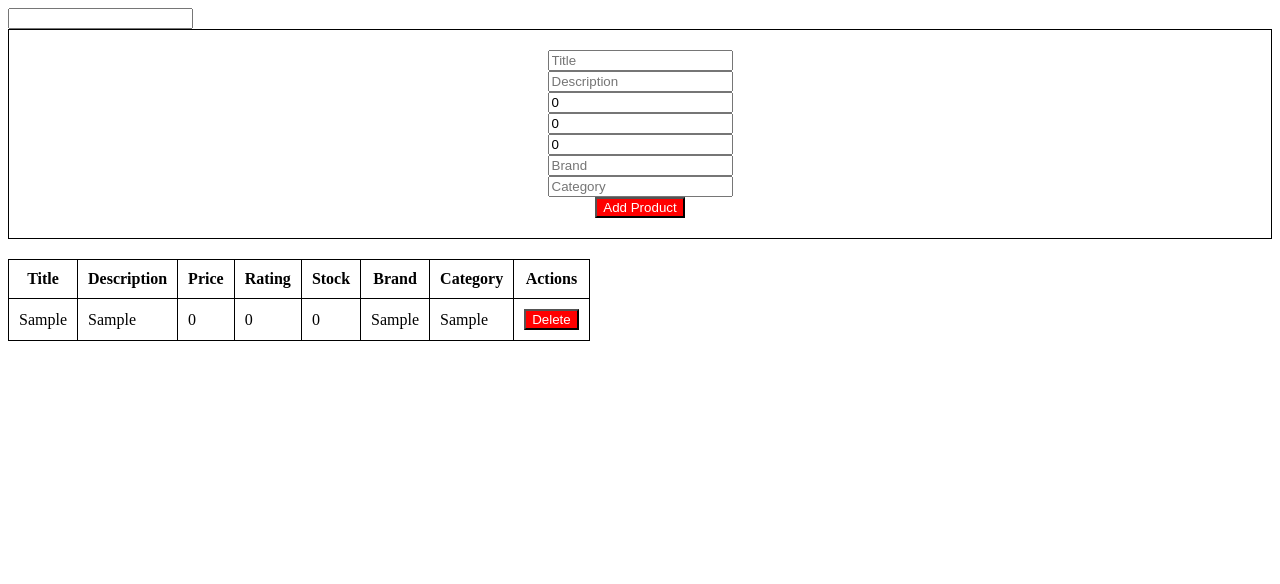
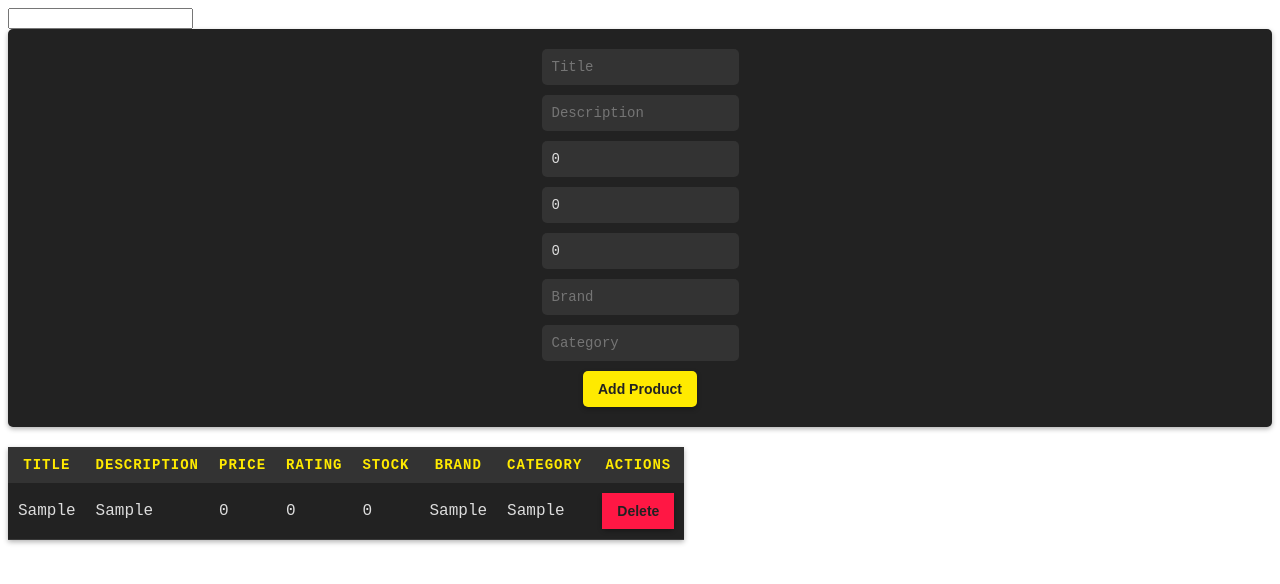
Before and after one commit to ESPP-ZDT/stlr_try_1, a React (Create React App) app: page / in a window 1280 px wide. Both pictures are taken after typing "Sample", "Sample", "Sample", "Sample" into the empty fields and a click on the button "Add Product". Shown: the top 584 px of the page. Built offline with nearby package versions, Linux system fonts and the light colour scheme; no server answers.

Commit message:
more styling

```diff
--- a/src/components/AddProductForm.css
+++ b/src/components/AddProductForm.css
@@ -2,6 +2,60 @@ form {
     display: flex;
     flex-direction: column;
     align-items: center;
-    border: 1px solid black;
+    border: none;
     padding: 20px;
+    background-color: #222; /* dark background color */
+    color: #ddd; /* light text color */
+    box-shadow: 0 2px 5px rgba(0, 0, 0, 0.3); /* subtle shadow effect */
+    animation: fadeIn 0.5s ease-out; /* fade-in animation */
+    font-family: 'Space Mono', monospace; /* retrofuturistic font */
+    border-radius: 5px;
   }
+
+  form label {
+    font-weight: bold;
+    text-transform: uppercase; /* uppercase labels */
+    margin-bottom: 10px;
+  }
+
+  form input[type='text'],
+  form input[type='number'] {
+    border: none;
+    background-color: #333; /* dark input background color */
+    color: #ddd; /* light input text color */
+    padding: 10px;
+    font-size: 14px;
+    font-family: 'Space Mono', monospace; /* retrofuturistic font */
+    border-radius: 5px;
+    margin-bottom: 10px;
+  }
+
+  form input[type='submit'] {
+    background-color: #ffea00; /* yellow submit button color */
+    color: #222; /* dark submit button text color */
+    border: none;
+    padding: 10px 15px;
+    font-size: 14px;
+    font-weight: bold;
+    border-radius: 5px;
+    cursor: pointer;
+    box-shadow: 0 2px 5px rgba(0, 0, 0, 0.3); /* subtle shadow effect */
+    transition: transform 0.2s ease-out, box-shadow 0.2s ease-out; /* button hover animation */
+  }
+
+  form input[type='submit']:hover {
+    transform: translateY(-3px); /* move button up slightly on hover */
+    box-shadow: 0 5px 10px rgba(0, 0, 0, 0.5); /* stronger shadow effect on hover */
+  }
+
+  @keyframes fadeIn {
+    from {
+      opacity: 0;
+      transform: translateY(-20px);
+    }
+
+    to {
+      opacity: 1;
+      transform: translateY(0);
+    }
+  }
--- a/src/components/ProductTable.css
+++ b/src/components/ProductTable.css
@@ -1,19 +1,96 @@
+/* ProductTable.css */
 table {
     border-collapse: collapse;
     margin-top: 20px;
+    font-family: 'Space Mono', monospace; /* retrofuturistic font */
+    background-color: #222; /* dark background color */
+    color: #ddd; /* light text color */
+    box-shadow: 0 2px 5px rgba(0, 0, 0, 0.3); /* subtle shadow effect */
+    animation: fadeIn 0.5s ease-out; /* fade-in animation */
   }
 
   th {
     font-weight: bold;
+    text-transform: uppercase; /* uppercase headers */
+    border: none;
+    color: #ffea00; /* yellow text color */
+    letter-spacing: 1px;
+    font-size: 14px;
+    background-color: #333; /* dark header background color */
+    padding: 10px;
   }
 
-  td,
-  th {
-    border: 1px solid black;
+  td {
+    border: none;
+    border-bottom: 1px solid rgba(255, 255, 255, 0.1); /* dotted border effect */
     padding: 10px;
   }
 
   button {
-    background-color: red;
-    color: white;
+    background-color: #ffea00; /* yellow button color */
+    color: #222; /* dark button text color */
+    border: none;
+    padding: 10px 15px;
+    font-size: 14px;
+    font-weight: bold;
+    border-radius: 5px;
+    cursor: pointer;
+    box-shadow: 0 2px 5px rgba(0, 0, 0, 0.3); /* subtle shadow effect */
+    transition: transform 0.2s ease-out, box-shadow 0.2s ease-out; /* button hover animation */
   }
+
+  button:hover {
+    transform: translateY(-3px); /* move button up slightly on hover */
+    box-shadow: 0 5px 10px rgba(0, 0, 0, 0.5); /* stronger shadow effect on hover */
+  }
+
+  @keyframes fadeIn {
+    from {
+      opacity: 0;
+      transform: translateY(-20px);
+    }
+
+    to {
+      opacity: 1;
+      transform: translateY(0);
+    }
+  }
+
+  @keyframes rowDelete {
+    0% {
+      transform: scale(1);
+    }
+
+    50% {
+      transform: scale(0.8);
+    }
+
+    100% {
+      transform: scale(1);
+      opacity: 0;
+      display: none;
+    }
+  }
+
+  td.delete-button {
+    position: relative;
+    overflow: hidden;
+  }
+
+  td.delete-button button {
+    position: relative;
+    z-index: 1;
+  }
+
+  td.delete-button button::before {
+    content: "";
+    position: absolute;
+    z-index: -1;
+    top: 0;
+    left: 0;
+    right: 0;
+    bottom: 0;
+    background-color: #ff1744;
+    transform-origin: left;
+    animation: rowDelete 0.5s linear;
+  }
--- a/src/components/ProductTable.tsx
+++ b/src/components/ProductTable.tsx
@@ -1,6 +1,6 @@
 import React from "react";
 import { Product } from "../types";
-import "./ProductTable.css"
+import "./ProductTable.css";
 
 interface Props {
   products: Product[];
@@ -33,7 +33,7 @@ const ProductTable: React.FC<Props> = ({ products, onDelete }) => {
               <td>{product.stock}</td>
               <td>{product.brand}</td>
               <td>{product.category}</td>
-              <td>
+              <td className="delete-button">
                 <button onClick={() => onDelete(product.id)}>Delete</button>
               </td>
             </tr>
```
